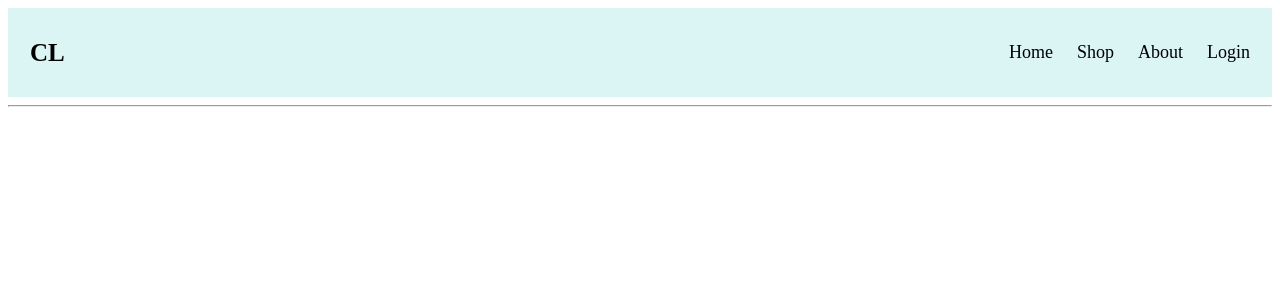
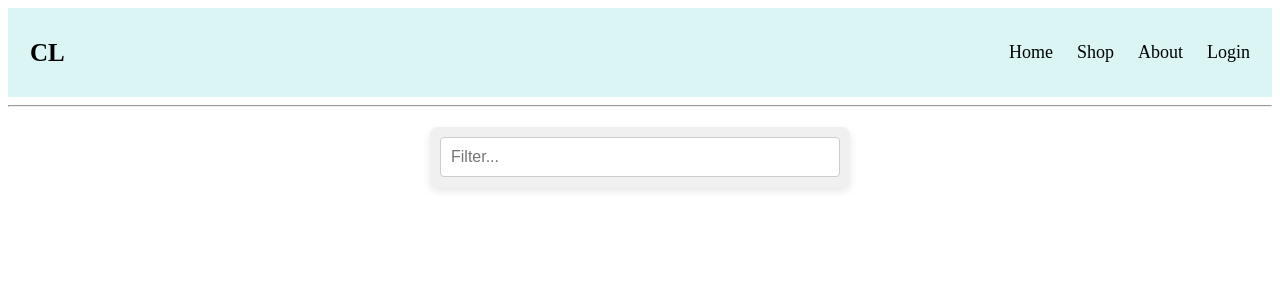
Before and after one commit to MichalFijak/stackblitz-starters-b5j7lp-angularWebsite, an Angular app: page /cart in a window 1280 px wide. Shown: the top 300 px of the page. Built offline with nearby package versions, Linux system fonts and the light colour scheme.

Commit message:
scaffolds for filters, added routing and fix

```diff
--- a/src/shop/cart-sneakpeak/cart-sneakpeak.component.css
+++ b/src/shop/cart-sneakpeak/cart-sneakpeak.component.css
@@ -0,0 +1,32 @@
+ul{
+    display: flex;
+    align-items: center;
+    justify-content: space-around;
+}
+/* Style the input container */
+div {
+    width: 100%;
+    max-width: 400px; /* Limit the maximum width */
+    margin: 20px auto; /* Center align and add some margin */
+    padding: 10px; /* Add padding */
+    background-color: #f0f0f0; /* Light gray background */
+    border-radius: 8px; /* Rounded corners */
+    box-shadow: 0 4px 8px rgba(0, 0, 0, 0.1); /* Subtle shadow */
+  }
+
+  /* Style the input field */
+  input {
+    width: 100%;
+    padding: 10px; /* Padding around text */
+    border: 1px solid #ccc; /* Light gray border */
+    border-radius: 4px; /* Rounded corners */
+    font-size: 16px; /* Larger font size */
+    box-sizing: border-box; /* Ensure padding is included in width */
+  }
+
+  /* Focus state for input field */
+  input:focus {
+    border-color: #007bff; /* Blue border on focus */
+    outline: none; /* Remove default outline */
+    box-shadow: 0 0 4px rgba(0, 123, 255, 0.5); /* Add shadow effect */
+  }
--- a/src/shop/cart-sneakpeak/cart-sneakpeak.component.html
+++ b/src/shop/cart-sneakpeak/cart-sneakpeak.component.html
@@ -1,6 +1,17 @@
+
 <div>
+    <input id="filter"
+     placeholder="Filter..."
+     [(ngModel)]="filteredItem"
+      (ngModelChange)="filter()">
+</div>
+
+<div *ngIf="shopCart.length > 0" class="list">
     @for(item of shopCart; track item.name)
     {
-        <li>{{item.name}} amount of: {{item.amount}}</li>
+    <ul>
+        <span class="name-column">{{item.name}}</span>
+        <span class="amount-column">{{item.amount}}</span>
+    </ul>
     }
 </div>
--- a/src/shop/cart-sneakpeak/cart-sneakpeak.component.ts
+++ b/src/shop/cart-sneakpeak/cart-sneakpeak.component.ts
@@ -2,24 +2,25 @@ import { Component, OnDestroy, OnInit } from '@angular/core';
 import { ItemModel } from '../ItemModel';
 import { Subscription } from 'rxjs';
 import { ShopListService } from '../shopList.service';
+import { FormsModule } from '@angular/forms';
+import { CommonModule } from '@angular/common';
 
 @Component({
   selector: 'app-cart-sneakpeak',
   standalone: true,
-  imports: [],
+  imports: [FormsModule, CommonModule],
   templateUrl: './cart-sneakpeak.component.html',
   styleUrls: ['./cart-sneakpeak.component.css']
 })
 export class CartSneakpeakComponent implements OnInit, OnDestroy {
   private shopListSubscription!: Subscription;
-  protected shopCart: ItemModel[] = [];
-
+  protected shopCart!: ItemModel[];
+  protected filteredItem:string="";
   constructor(private shopListService: ShopListService) {}
 
   ngOnInit(): void {
     this.shopListSubscription = this.shopListService.getItems().subscribe((items) => {
       this.shopCart = items;
-      console.log(this.shopCart, 'CartSneakpeakComponent items');
     });
   }
 
@@ -27,5 +28,16 @@ export class CartSneakpeakComponent implements OnInit, OnDestroy {
     if (this.shopListSubscription) {
       this.shopListSubscription.unsubscribe();
     }
+
+  }
+  trackByName(index: number, item: ItemModel): string {
+    return item.name;
+  }
+
+  filter()
+  {
+    console.log(this.filteredItem);
+    // here implementation of filtering throught item model so we can check if it appears on list
+    // use .pipe(map())
   }
 }
--- a/src/shop/shop.component.html
+++ b/src/shop/shop.component.html
@@ -26,13 +26,5 @@
         </div>
         <button type="submit" [disabled]="!f.valid">Add</button>
         <button (click)="cartSneakpeek()">Show cart</button>
-
-    </div>
-
-    <!-- It cannot be done this way thus it generate multipe div / app-cart-sneak.. -->
-    <div *ngIf="showCart">
-        Cart sneakpeek:
-        <!-- it should be passed by service and DI -->
-        <app-cart-sneakpeak></app-cart-sneakpeak>
     </div>
 </form>
--- a/src/shop/shop.component.ts
+++ b/src/shop/shop.component.ts
@@ -5,6 +5,7 @@ import { ItemModel } from './ItemModel';
 import { CartSneakpeakComponent } from './cart-sneakpeak/cart-sneakpeak.component';
 import { Subscription } from 'rxjs';
 import { ShopListService } from './shopList.service';
+import { Router, RouterLink } from '@angular/router';
 
 @Component({
   selector: 'app-shop',
@@ -14,10 +15,9 @@ import { ShopListService } from './shopList.service';
   styleUrls: ['./shop.component.css']
 })
 export class ShopComponent implements OnDestroy {
-  protected showCart = false;
   private shopListSubscription!: Subscription;
 
-  constructor(private shopList: ShopListService) {
+  constructor(private shopList: ShopListService, private router: Router) {
     this.shopListSubscription = this.shopList.getItems().subscribe((items: ItemModel[]) => {
       console.log(items, 'ShopComponent items');
     });
@@ -35,6 +35,6 @@ export class ShopComponent implements OnDestroy {
   }
 
   cartSneakpeek() {
-    this.showCart = !this.showCart;
+    this.router.navigate(['/cart'])
   }
 }
```
